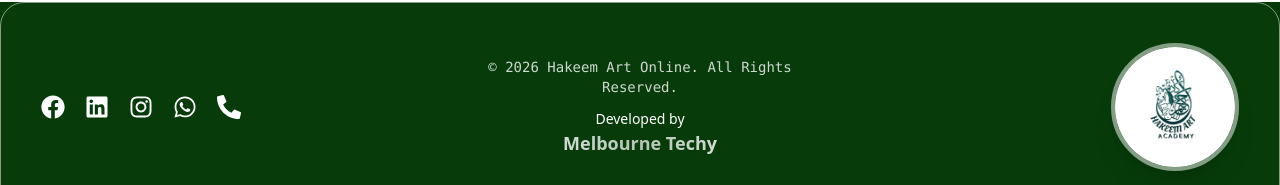
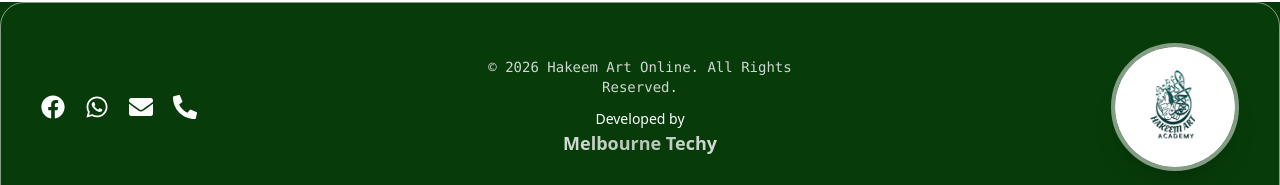
Before and after one commit to BenjaminKing0520/Hakeem-Art-Academy, a React (Vite) app: page / in a window 1280 px wide. Shown: the part 2763-2948 px from the top of the page. Built offline with nearby package versions, Linux system fonts and the light colour scheme.

Commit message:
footer update

```diff
--- a/src/components/footer/FooterMain.jsx
+++ b/src/components/footer/FooterMain.jsx
@@ -1,9 +1,8 @@
 import {
   FaFacebook,
-  FaInstagram,
   FaWhatsapp,
+  FaEnvelope,
   FaPhoneAlt,
-  FaLinkedin,
   FaArrowUp,
 } from "react-icons/fa";
 import { motion } from "framer-motion";
@@ -37,23 +36,19 @@ export default function FooterMain() {
 const socialLinks = [
   {
     icon: FaFacebook,
-      link: "https://www.facebook.com/profile.php?id=61585860912759&mibextid=wwXIfr&mibextid=wwXIfr",
-    },
-    {
-      icon: FaLinkedin,
-      link: "https://www.linkedin.com/",
-    },
-    {
-      icon: FaInstagram,
-      link: "https://www.instagram.com/",
+    link: "https://www.facebook.com/profile.php?id=61585860912759",
   },
   {
     icon: FaWhatsapp,
-      link: "https://wa.me/94770000000", // country code + number
+    link: "https://wa.me/94752258847",
+  },
+  {
+    icon: FaEnvelope,
+    link: "https://mail.google.com/mail/?view=cm&fs=1&to=mailhakeemahmed94@gmail.com",
   },
   {
     icon: FaPhoneAlt,
-      link: "tel:+94770000000",
+    link: "tel:+94752258847",
   },
 ];
 
```
Lines whose indentation alone changed are shown as unchanged.
